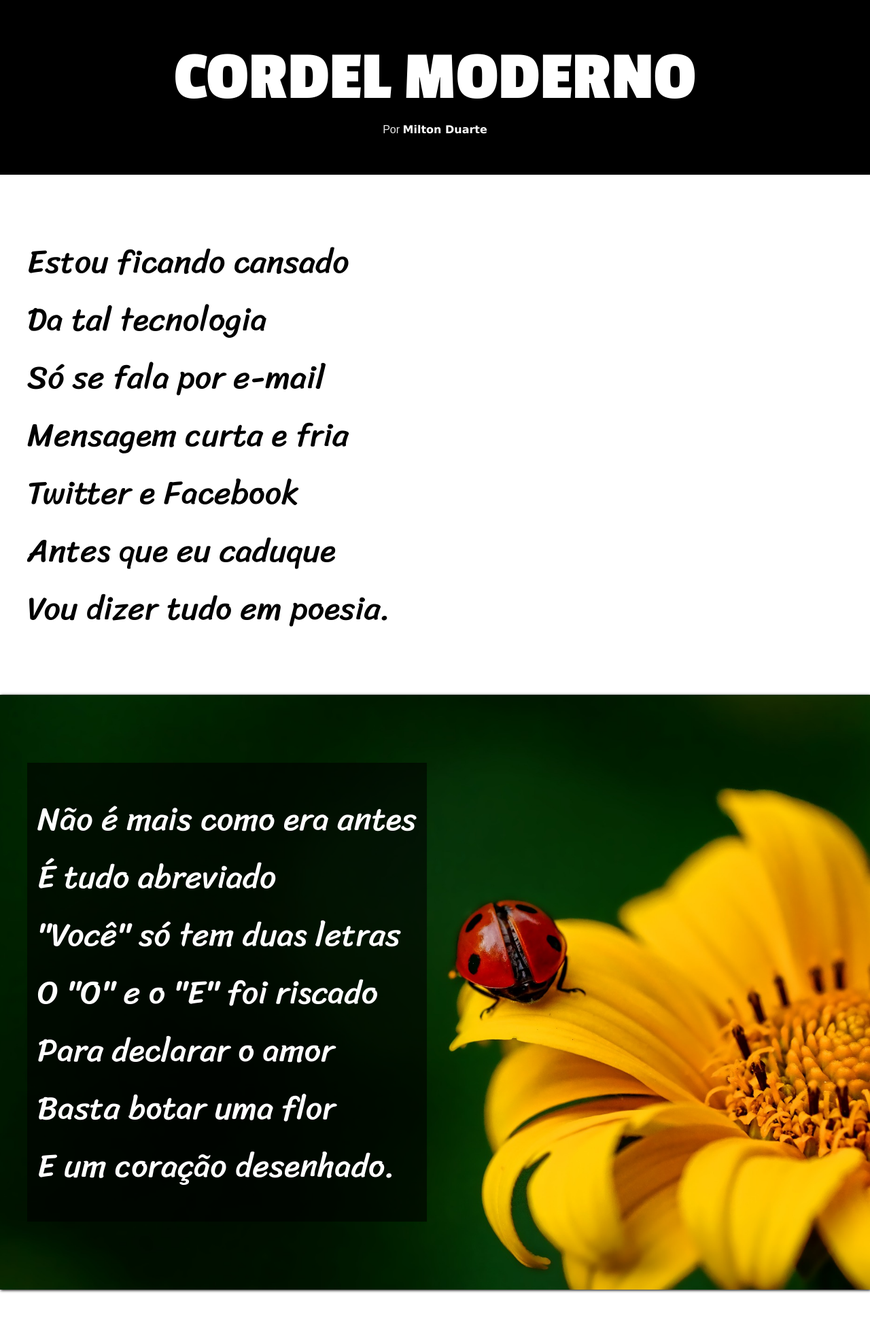
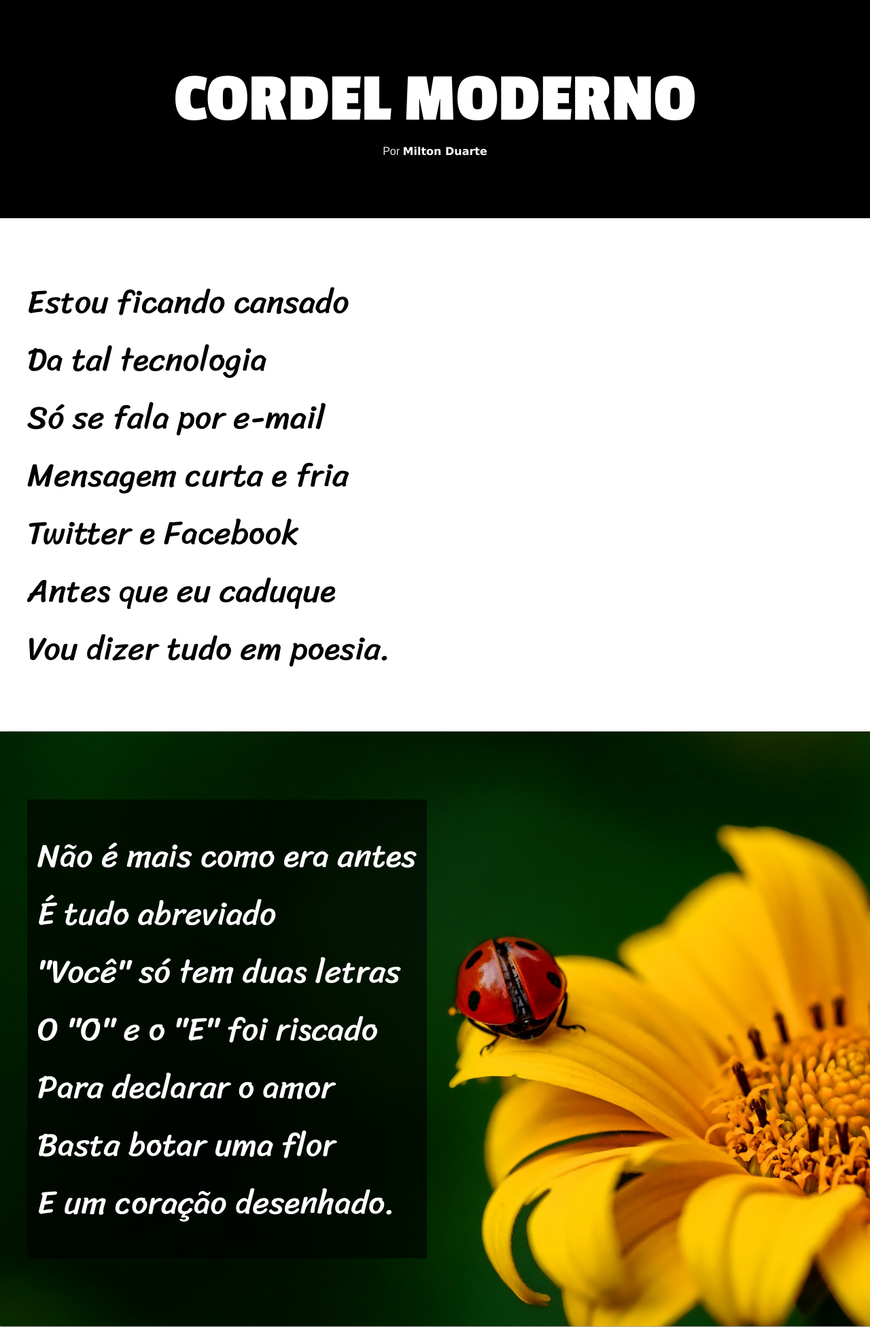
Before and after one commit to MatheusdaPaixao/cordel-moderno, a plain HTML site: page index.html in a window 1280 px wide. Shown: the top 1952 px of the page at 68% size. Drawn offline with Linux system fonts and the light colour scheme.

Commit message:
Update style.css

```diff
--- a/style.css
+++ b/style.css
@@ -6,11 +6,12 @@
     margin: 0px;
     padding: 0px;
     overflow-x: hidden;
+
 }
 header{
     background-color: black;
     text-align: center;
-    padding: 4.50vw;
+    padding: 7vw;
 }
 
 header > h1{
@@ -38,7 +39,8 @@ nav a{
 section{
     font-family: 'Sriracha';
     font-size: 3.75vw;
-    margin-top: 35px;
+    margin-top: 30px;
+
 }
 .indent{
     margin-left: 40px;
@@ -77,7 +79,7 @@ section{
     background-position: right center;
     background-size: cover;
     background-attachment: fixed;
-    box-shadow: 1px 1px 4px 0px black;
+    box-shadow: 1px 1px 4px 0px rgba(0, 0, 0, 0.575);
     width: 100vw;
 }
 #img2{
@@ -86,10 +88,9 @@ section{
     background-position: center center;
     background-size: cover;
     background-attachment: fixed;
-    box-shadow: 1px 1px 4px 0px black;
+    box-shadow: 1px 1px 4px 0px rgba(0, 0, 0, 0.575);
     width: 100vw;
 }
-
 footer > p{
     background-color: black;
     color:white;
```
